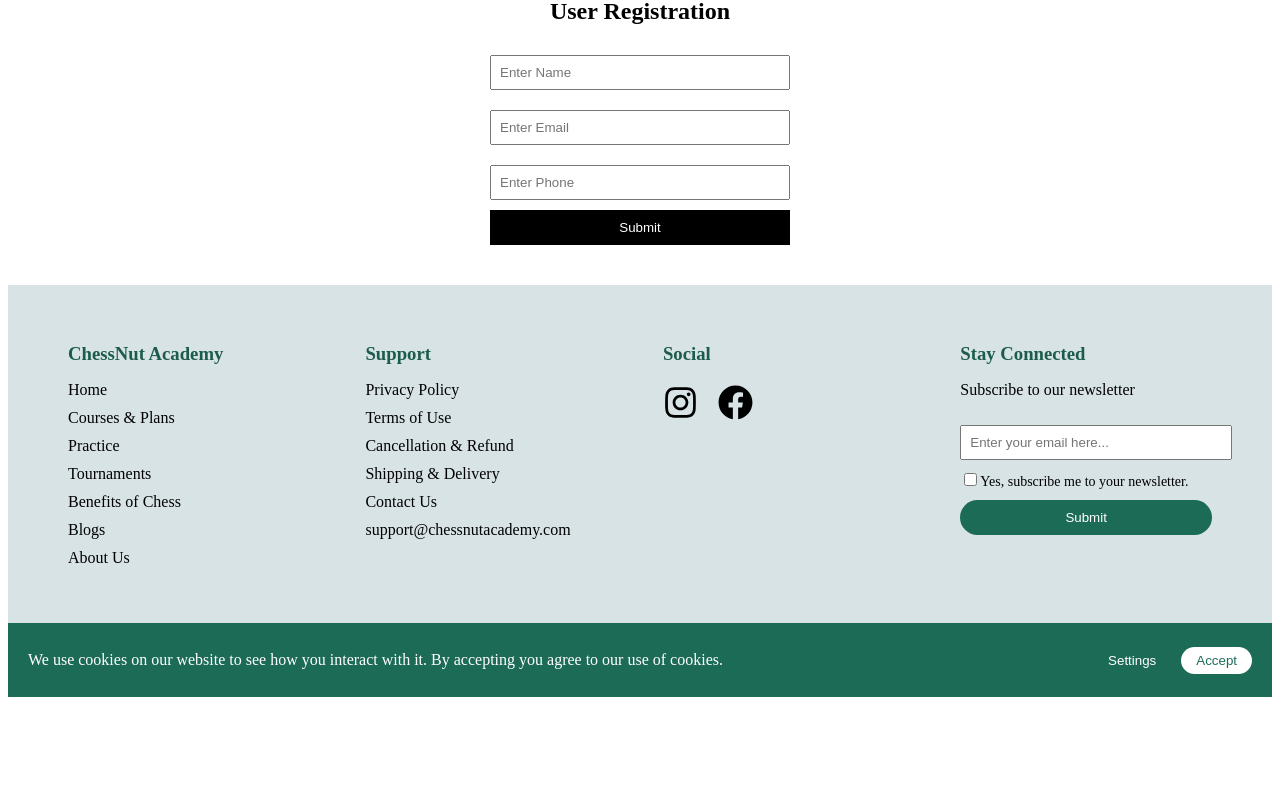
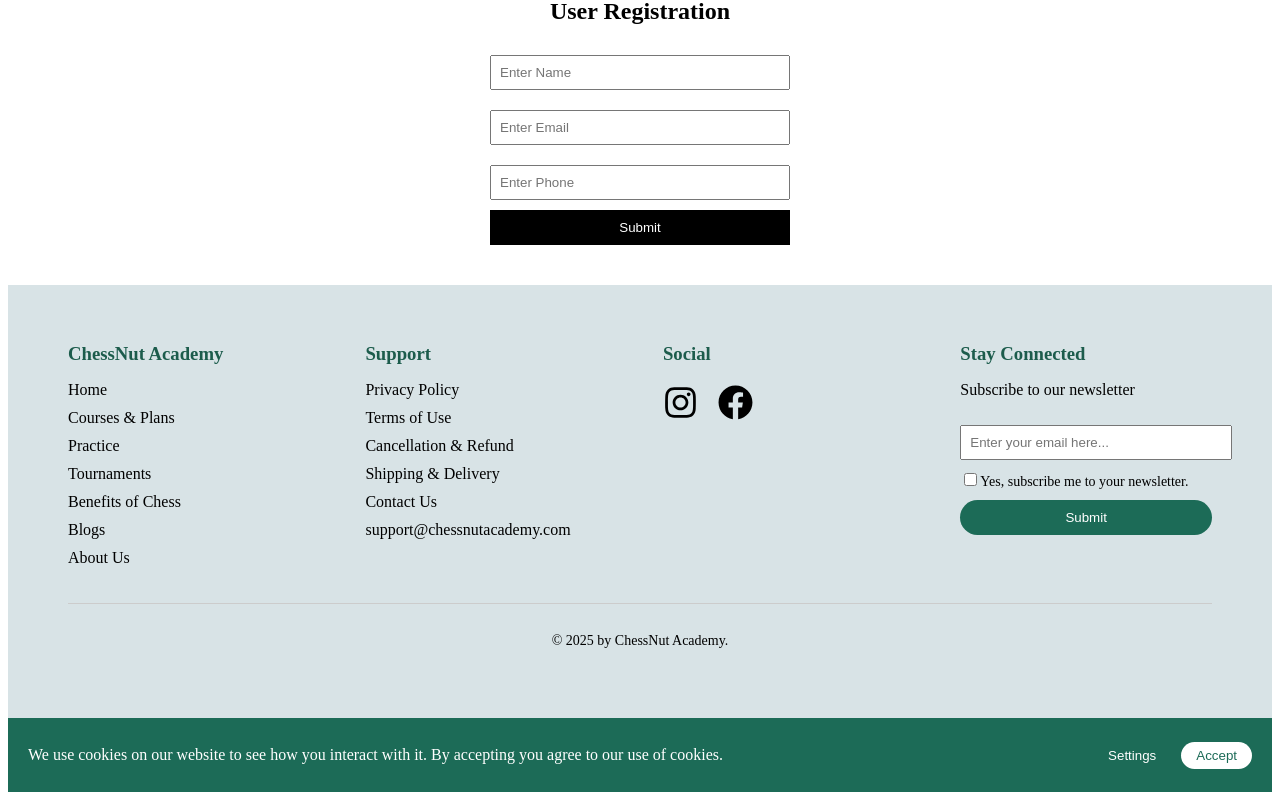
Before and after one commit to PJFSD/ChessNut-Academy, a React (Create React App) app: page / in a window 1280 px wide. Shown: the part 991-1791 px from the top of the page. Before the commit the page ends 1696 px from the top, so only its background shows below. Built offline with nearby package versions, Linux system fonts and the light colour scheme.

Commit message:
Updated footer with © 2025 by ChessNut Academy

```diff
--- a/src/components/Footer/Footer.css
+++ b/src/components/Footer/Footer.css
@@ -83,3 +83,11 @@
   background: white;
   color: #1c6b57;
 }
+
+.footer-bottom {
+  text-align: center;
+  padding: 15px;
+  margin-top: 20px;
+  border-top: 1px solid #ccc;
+  font-size: 14px;
+}
--- a/src/components/Footer/Footer.jsx
+++ b/src/components/Footer/Footer.jsx
@@ -8,7 +8,6 @@ const Footer = () => {
       <footer className="footer">
 
         <div className="footer-container">
-
 
           <div className="footer-col">
             <h3>ChessNut Academy</h3>
@@ -23,7 +22,6 @@ const Footer = () => {
             </ul>
           </div>
 
-
           <div className="footer-col">
             <h3>Support</h3>
             <ul>
@@ -36,7 +34,6 @@ const Footer = () => {
             </ul>
           </div>
 
-
           <div className="footer-col">
             <h3>Social</h3>
 
@@ -45,7 +42,6 @@ const Footer = () => {
               <FaFacebook size={35} />
             </div>
           </div>
-
 
           <div className="footer-col">
             <h3>Stay Connected</h3>
@@ -67,6 +63,12 @@ const Footer = () => {
           </div>
 
         </div>
+
+
+        <div className="footer-bottom">
+          <p>© 2025 by ChessNut Academy.</p>
+        </div>
+
       </footer>
 
       {/* Cookie bar */}
```
